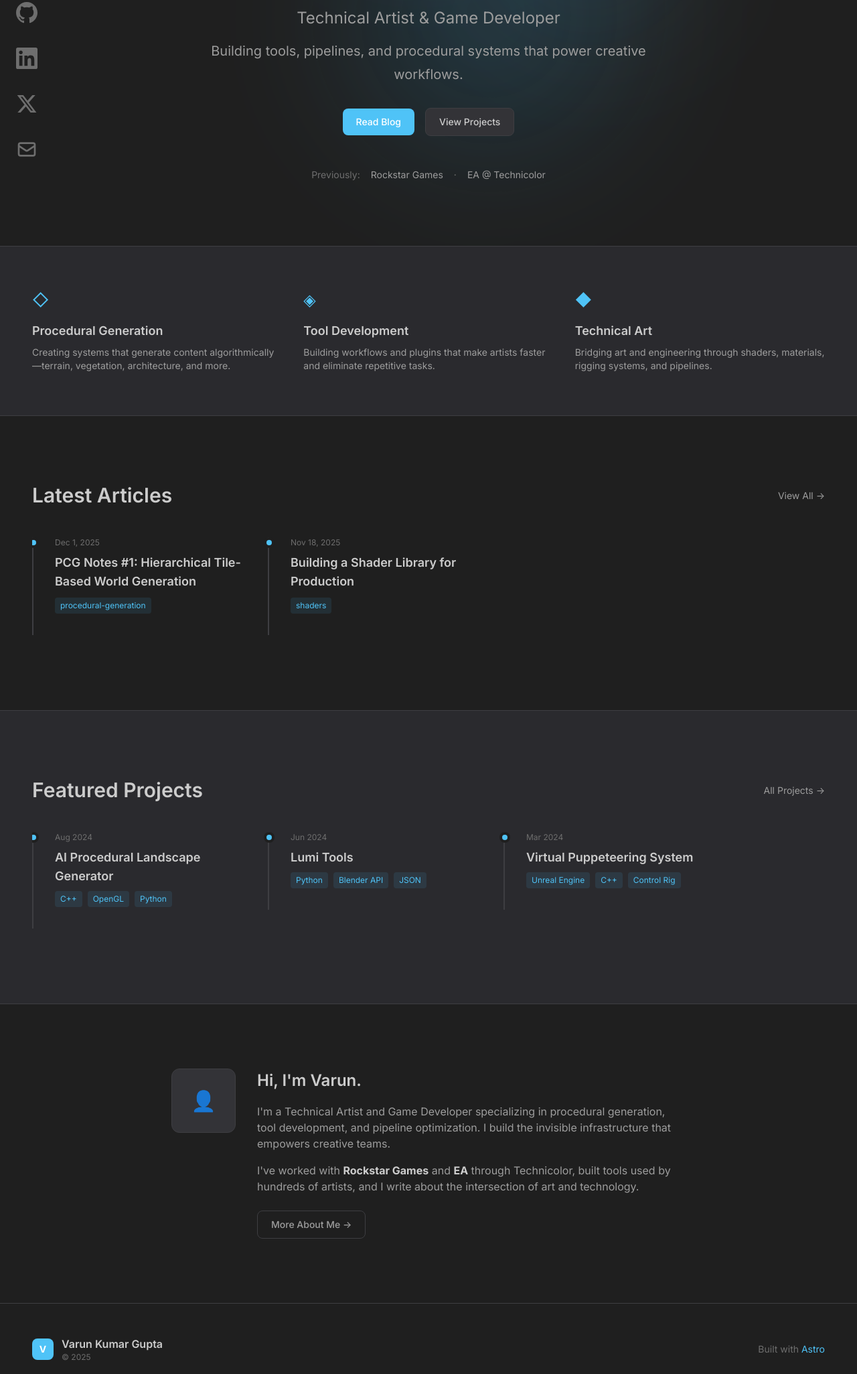
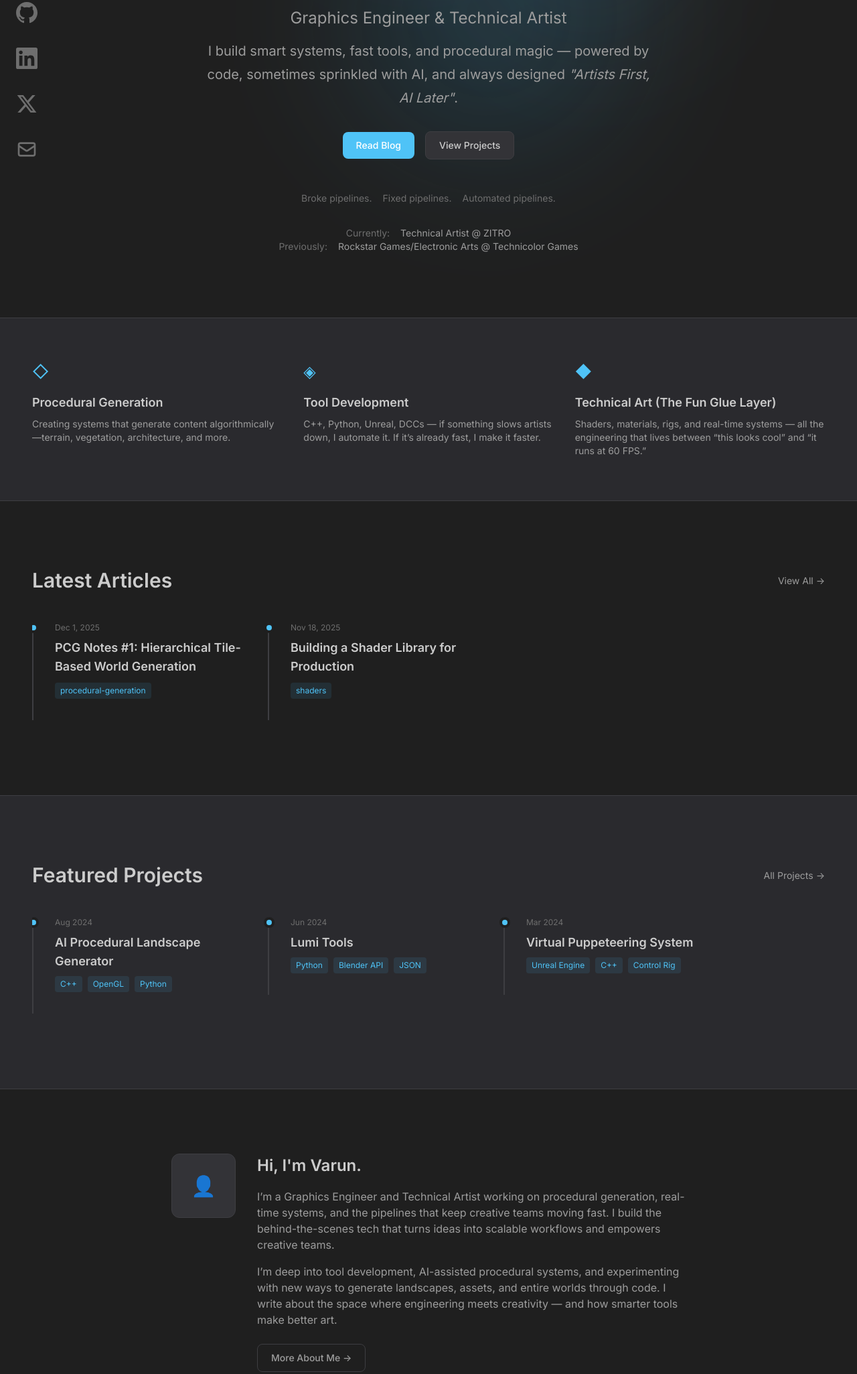
Before and after one commit to VKG5/vkg5.github.io, an Astro site: page / in a window 1280 px wide. Shown: the part 279-2330 px from the top of the page at 67% size. Built offline with nearby package versions, Linux system fonts and the light colour scheme; Astro itself is replaced by a stand-in of ours; a web font is replaced by a local one.

Commit message:
Updated Home Page - Updated intro, tagline, and about me section

```diff
--- a/src/pages/index.astro
+++ b/src/pages/index.astro
@@ -24,12 +24,12 @@ const expertise = [
   },
   {
     title: 'Tool Development',
-    description: 'Building workflows and plugins that make artists faster and eliminate repetitive tasks.',
+    description: 'C++, Python, Unreal, DCCs — if something slows artists down, I automate it. If it’s already fast, I make it faster.',
     icon: '◈',
   },
   {
-    title: 'Technical Art',
-    description: 'Bridging art and engineering through shaders, materials, rigging systems, and pipelines.',
+    title: 'Technical Art (The Fun Glue Layer)',
+    description: 'Shaders, materials, rigs, and real-time systems — all the engineering that lives between “this looks cool” and “it runs at 60 FPS.”',
     icon: '◆',
   },
 ];
@@ -52,11 +52,11 @@ const expertise = [
         </h1>
 
         <p class="text-xl md:text-2xl text-text-secondary mb-4" data-animate>
-          Technical Artist & Game Developer
+          Graphics Engineer & Technical Artist
         </p>
 
         <p class="lead mb-8 max-w-2xl mx-auto" data-animate>
-          Building tools, pipelines, and procedural systems that power creative workflows.
+            I build smart systems, fast tools, and procedural magic — powered by code, sometimes sprinkled with AI, and always designed <em>"Artists First, AI Later"</em>.
         </p>
 
         <div class="flex flex-wrap items-center justify-center gap-4 mb-12" data-animate>
@@ -64,11 +64,19 @@ const expertise = [
           <Button href="/projects" variant="secondary">View Projects</Button>
         </div>
 
+        <div class="flex items-center justify-center gap-4 text-sm text-text-tertiary mb-8" data-animate>
+          <span>Broke pipelines.</span>
+          <span>Fixed pipelines.</span>
+          <span>Automated pipelines.</span>
+        </div>
+
+        <div class="flex items-center justify-center gap-4 text-sm text-text-tertiary" data-animate>
+          <span>Currently:</span>
+          <span class="text-text-secondary">Technical Artist @ ZITRO</span>
+        </div>
         <div class="flex items-center justify-center gap-4 text-sm text-text-tertiary" data-animate>
           <span>Previously:</span>
-          <span class="text-text-secondary">Rockstar Games</span>
-          <span>·</span>
-          <span class="text-text-secondary">EA @ Technicolor</span>
+          <span class="text-text-secondary">Rockstar Games/Electronic Arts @ Technicolor Games</span>
         </div>
       </div>
     </div>
@@ -187,14 +195,16 @@ const expertise = [
           <div>
             <h2 class="heading-4 mb-4">Hi, I'm Varun.</h2>
             <p class="text-text-secondary mb-4">
-              I'm a Technical Artist and Game Developer specializing in procedural generation,
-              tool development, and pipeline optimization. I build the invisible infrastructure
-              that empowers creative teams.
+              I’m a Graphics Engineer and Technical Artist working on procedural generation,
+              real-time systems, and the pipelines that keep creative teams moving fast.
+              I build the behind-the-scenes tech that turns ideas into scalable workflows
+              and empowers creative teams.
             </p>
             <p class="text-text-secondary mb-6">
-              I've worked with <strong class="text-text-primary">Rockstar Games</strong> and
-              <strong class="text-text-primary">EA</strong> through Technicolor, built tools used
-              by hundreds of artists, and I write about the intersection of art and technology.
+              I’m deep into tool development, AI-assisted procedural systems, and experimenting
+              with new ways to generate landscapes, assets, and entire worlds through code. I
+              write about the space where engineering meets creativity — and how smarter
+              tools make better art.
             </p>
             <Button href="/about" variant="ghost">More About Me →</Button>
           </div>
```
Also changed, not shown: 1 other file.
